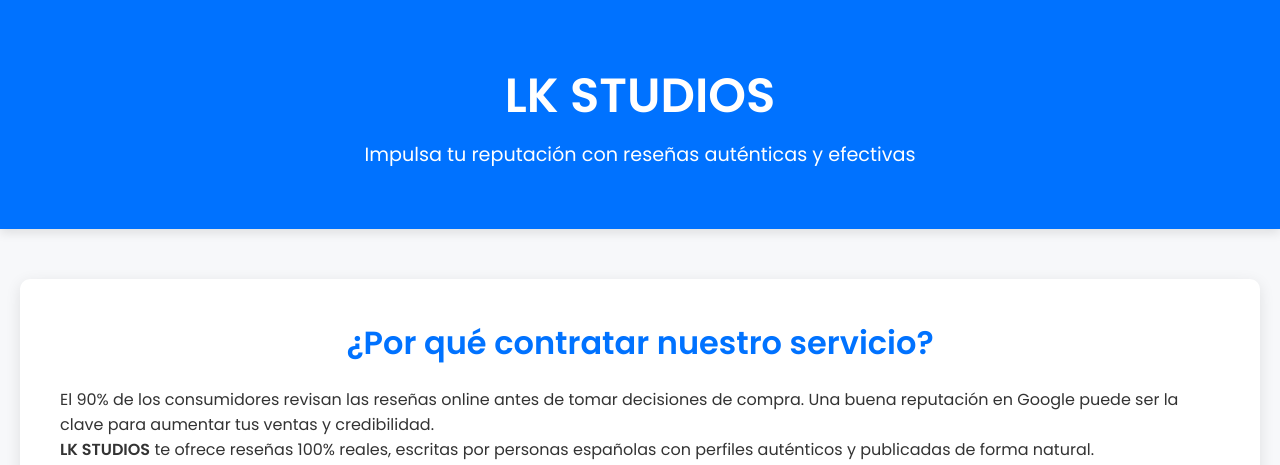
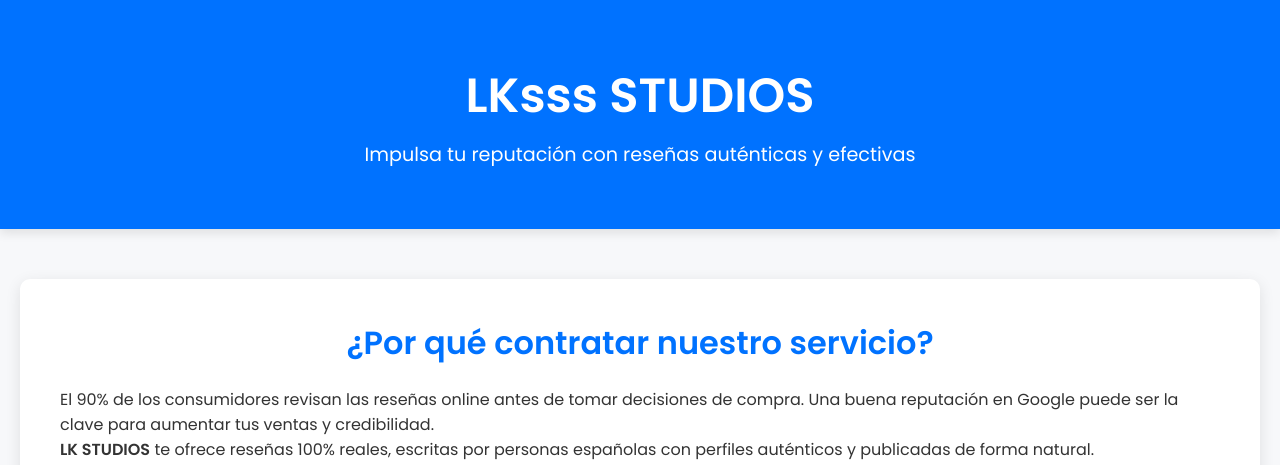
Before and after one commit to lkstudiodb/Miweb, a plain HTML site: page index.html in a window 1280 px wide. Shown: the top 465 px of the page. Drawn offline with nearby package versions, Linux system fonts and the light colour scheme; some icons are missing.

Commit message:
Actualizar index.html

```diff
--- a/index.html
+++ b/index.html
@@ -159,7 +159,7 @@
 </head>
 <body>
   <header>
-    <h1>LK STUDIOS</h1>
+    <h1>LKsss STUDIOS</h1>
     <p>Impulsa tu reputación con reseñas auténticas y efectivas</p>
   </header>
 
```
